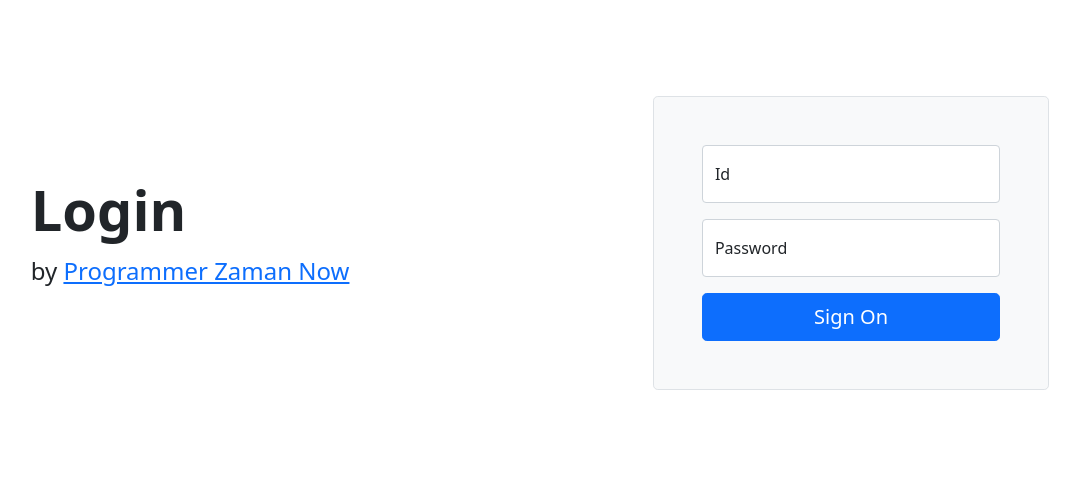
After one commit to TanzilalGummilang/php_login-management_pzn, a PHP site: page /users/login in a window 1280 px wide. The commit adds this page. Shown: the top 485 px of the page, without its empty margins (100-1180 px from the left). Run offline with PHP 8.4, Linux system fonts and the light colour scheme.

Commit message:
create user login controller; unit test belum beres ada problem

```diff
--- a/app/Controller/UserController.php
+++ b/app/Controller/UserController.php
@@ -5,6 +5,7 @@ namespace TanzilalGummilang\PHP\LoginManagement\Controller;
 use TanzilalGummilang\PHP\LoginManagement\App\View;
 use TanzilalGummilang\PHP\LoginManagement\Config\Database;
 use TanzilalGummilang\PHP\LoginManagement\Exception\ValidationException;
+use TanzilalGummilang\PHP\LoginManagement\Model\UserLoginRequest;
 use TanzilalGummilang\PHP\LoginManagement\Model\UserRegisterRequest;
 use TanzilalGummilang\PHP\LoginManagement\Repository\UserRepository;
 use TanzilalGummilang\PHP\LoginManagement\Service\UserService;
@@ -21,6 +22,7 @@ class UserController
     $this->userService = new UserService($userRepository);
   }
 
+  // register view
   public function register()
   {
     View::render('User/register', [
@@ -45,5 +47,31 @@ class UserController
       ]);
     }
   }
+  // end register view
 
+  // login view
+  public function login()
+  {
+    View::render('User/login', [
+      'title' => "Login User"
+    ]);
+  }
+
+  public function postLogin()
+  {
+    $request = new UserLoginRequest;
+    $request->id = $_POST['id'];
+    $request->password = $_POST['password'];
+
+    try{
+      $this->userService->login($request);
+      View::redirect("/");
+    }catch(ValidationException $exception){
+      View::render('User/login', [
+        'title' => "Login user",
+        'error' => $exception->getMessage()
+      ]);
+    }
+  }
+  // end login view
 }
--- a/app/Service/UserService.php
+++ b/app/Service/UserService.php
@@ -76,7 +76,7 @@ class UserService
   private function validateUserLoginRequest(UserLoginRequest $request)
   {
     if($request->id == null or $request == null or trim($request->id == "") or trim($request->password == "")){
-      throw new ValidationException("Id and Password cannot blank !!");
+      throw new ValidationException("Id or Password cannot blank !!");
     }
   }
   // end login
--- /dev/null
+++ b/app/View/User/login.php
@@ -0,0 +1,31 @@
+<div class="container col-xl-10 col-xxl-8 px-4 py-5">
+
+  <?php if(isset($model['error'])) : ?>
+    <div class="row">
+      <div class="alert alert-danger" role="alert">
+        <?= $model['error']; ?>
+      </div>
+    </div>
+  <?php endif; ?>
+
+  <div class="row align-items-center g-lg-5 py-5">
+    <div class="col-lg-7 text-center text-lg-start">
+      <h1 class="display-4 fw-bold lh-1 mb-3">Login</h1>
+      <p class="col-lg-10 fs-4">by <a target="_blank" href="https://www.programmerzamannow.com/">Programmer Zaman
+        Now</a></p>
+    </div>
+    <div class="col-md-10 mx-auto col-lg-5">
+      <form class="p-4 p-md-5 border rounded-3 bg-light" method="post" action="/users/login">
+        <div class="form-floating mb-3">
+          <input name="id" type="text" class="form-control" id="id" placeholder="id" value="<?= $_POST['id'] ?? ''; ?>">
+          <label for="id">Id</label>
+      </div>
+      <div class="form-floating mb-3">
+          <input name="password" type="password" class="form-control" id="password" placeholder="password">
+          <label for="password">Password</label>
+        </div>
+        <button class="w-100 btn btn-lg btn-primary" type="submit">Sign On</button>
+      </form>
+    </div>
+  </div>
+</div>
--- a/public/index.php
+++ b/public/index.php
@@ -15,5 +15,7 @@ Router::add('GET', '/', HomeController::class, 'index', []);
 // UserController
 Router::add('GET', '/users/register', UserController::class, 'register', []);
 Router::add('POST', '/users/register', UserController::class, 'postRegister', []);
+Router::add('GET', '/users/login', UserController::class, 'login', []);
+Router::add('POST', '/users/login', UserController::class, 'postLogin', []);
 
 Router::run();
```
Also changed, not shown: test/Controller/UserControllerTest.php (+46 -1 lines).
